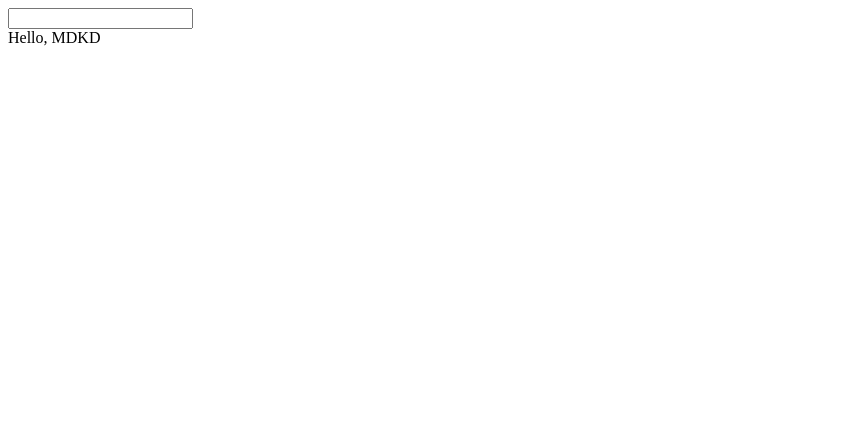
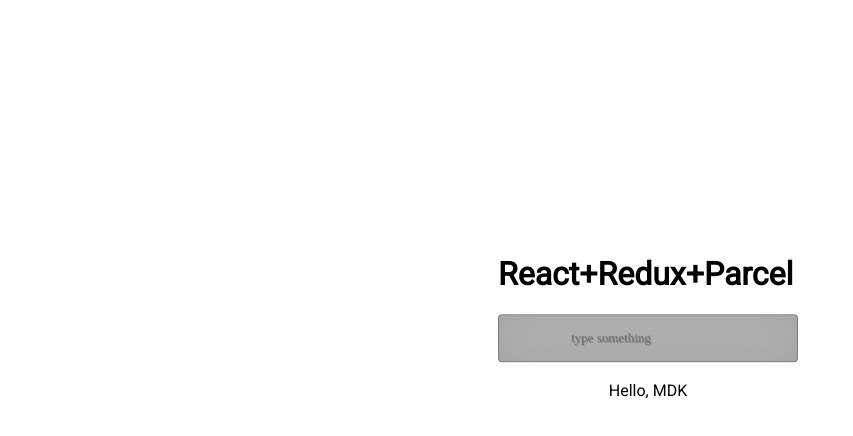
Before and after one commit to dastagirkhan/react-redux-parcel-flat-file, a React app: page / in a window 1280 px wide. Shown: the whole page, without its empty margins (0-853 px from the left). Built offline with nearby package versions, Linux system fonts and the light colour scheme; some packages are replaced by stand-ins of ours.

Commit message:
<----> Centered OBJECT <---->C

```diff
--- a/index.html
+++ b/index.html
@@ -5,11 +5,47 @@
     <meta name="viewport" content="width=device-width, initial-scale=1.0">
     <meta http-equiv="X-UA-Compatible" content="ie=edge">
     <title>React+Redux+Parcel</title>
+    <link href="https://fonts.googleapis.com/css?family=Roboto" rel="stylesheet">
+    <style>
+        body {
+            position: fixed;
+            top: 40%;
+            left: 50%;
+            /* bring your own prefixes */
+            transform: translate(-50%, -50%);
+            font-family: 'Roboto', sans-serif;
 
+        }
+        input{
+            display:block;
+              width: 300px;
+              padding: 15px 0 15px 12px;
+              font-family: "Arvo";
+              font-weight: 400;
+              color: #377D6A;
+              background: rgba(0,0,0,0.3);
+              border: none;
+              outline: none;
+              color: #fff;
+              text-shadow: 1px 1px 1px rgba(0,0,0,0.3);
+              border: 1px solid rgba(0,0,0,0.3);
+              border-radius: 4px;
+              box-shadow: inset 0 -5px 45px rgba(100,100,100,0.2), 0 1px  1px rgba(255,255,255,0.2);
+              text-indent: 60px;
+              transition: all .3s ease-in-out;
+              position: relative;
+              font-size: 13px;
+          }
+          input:focus{
+              text-indent: 12px;
+              box-shadow: inset 0 -5px 45px rgba(100,100,100,0.4), 0 1px 1px rgba(255,255,255,0.2);
+          }
+    </style>
 </head>
 
 <body>
-    <div id="mount"></div>
+    <h1>React+Redux+Parcel</h1>
+    <div id="mount" align='center'></div>
     <script src="./index.js"></script>
 </body>
 
--- a/index.js
+++ b/index.js
@@ -1,22 +1,45 @@
 import React from "react";
 import ReactDom from "react-dom";
-import { createStore } from "redux";
+import { createStore, bindActionCreators} from "redux";
 import { Provider, connect } from "react-redux";
 import PropTypes from "prop-types";
+import { AppContainer } from 'react-hot-loader'
 
+// Constants
+const CHANGE_NAME = 'CHANGE_NAME';
+
+// Action Creators
+const changeName = (name) => {
+	return {
+			type:CHANGE_NAME,
+			name
+	};
+}
 
 // Reducer
-const name = (state = {}, action) => {
+const reduceName = (state = {}, action) => {
   switch (action.type) {
-    case "CHANGE":
-      return Object.assign({}, { name: action.name });
+    case CHANGE_NAME:
+      return Object.assign({}, state, { name: action.name });
     default:
       return state;
   }
 };
 
 // Redux store
-const store = createStore(name, { name: "MDKD" });
+const initialState = { name: "MDK" }
+const store = (() => {
+   if (module.hot && (process.env.NODE_ENV === 'development') && window.store) {
+      return window.store;
+   }
+
+   const store = createStore(reduceName, initialState);
+   if (module.hot && process.env.NODE_ENV === 'development') {
+      window.store = store;
+   }
+   return store;
+})()
+
 
 // React Component
 class Greeting extends React.Component {
@@ -32,7 +55,7 @@
   render() {
     return (
       <div>
-        <input type="text" onChange={this.handleChange} />
+        <input type="text" placeholder="type something" onChange={this.handleChange} />
         <br />
         Hello, {this.props.name}
       </div>
@@ -45,28 +68,27 @@
   name: PropTypes.string.isRequired
 };
 
-// Connecting React component with Redux returns a instance of that component
-const GreetingConnection = connect(
-  state => {
+// mapStateToProps() is a utility which helps your component get updated state(which is updated by some other components),
+const mapStateToProps = state => {
 	return {
 		name: state.name
-    };
-  },
-  dispatch => {
-    return {
-      changeName: name => {
-        dispatch({ type: "CHANGE", name });
 	}
-    };
 }
-)(Greeting);
+// mapDispatchToProps() is a utility which will help your component to fire an action event (dispatching action which may cause change of application state)
+const mapDispatchToProps = dispatch => {
+	return bindActionCreators({changeName},dispatch);
+}
+// Connecting React component with Redux returns a instance of that component
+const GreetingConnection = connect(mapStateToProps,mapDispatchToProps)(Greeting);
 
 // Rendering,
 function renderApp(){
   ReactDom.render(
+    <AppContainer>
       <Provider store={store}>
             <GreetingConnection />
-    </Provider>,
+      </Provider>
+      </AppContainer>,
     document.getElementById("mount")
   );
 }
```
Lines whose indentation alone changed are shown as unchanged.
